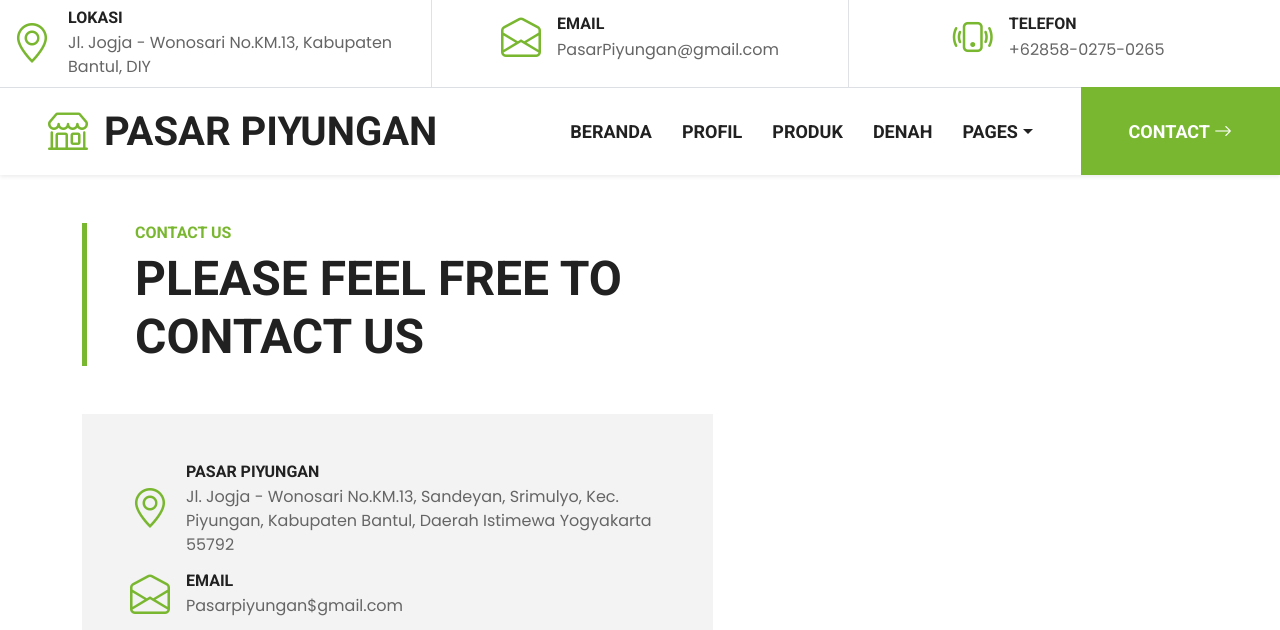
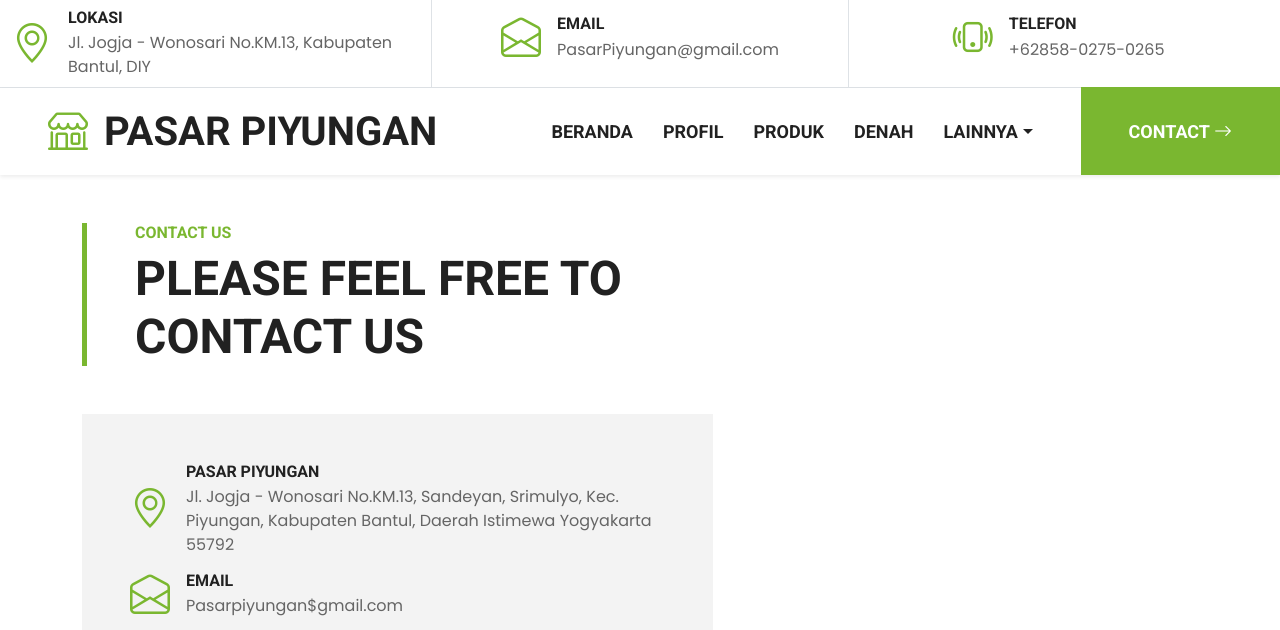
Before and after one commit to PramanaAdis/PramanaAdis.github.io, a plain HTML site: page contact.html in a window 1280 px wide. Shown: the top 630 px of the page. Drawn offline with nearby package versions, Linux system fonts and the light colour scheme.

Commit message:
memperbaiki typo

```diff
--- a/contact.html
+++ b/contact.html
@@ -81,7 +81,7 @@
                 <a href="produkpasar.html" class="nav-item nav-link">PRODUK</a>
                 <a href="denah.html" class="nav-item nav-link">DENAH</a>
                 <div class="nav-item dropdown">
-                    <a href="#" class="nav-link dropdown-toggle" data-bs-toggle="dropdown">Pages</a>
+                    <a href="#" class="nav-link dropdown-toggle" data-bs-toggle="dropdown">Lainnya</a>
                     <div class="dropdown-menu m-0">
 
                         <a href="pengelola.html" class="dropdown-item">Pengelola Pasar</a>
```
Also changed, not shown: denah.html (+1 -1 lines), index.html (+1 -1 lines), pengelola.html (+1 -1 lines), produkpasar.html (+1 -1 lines).
